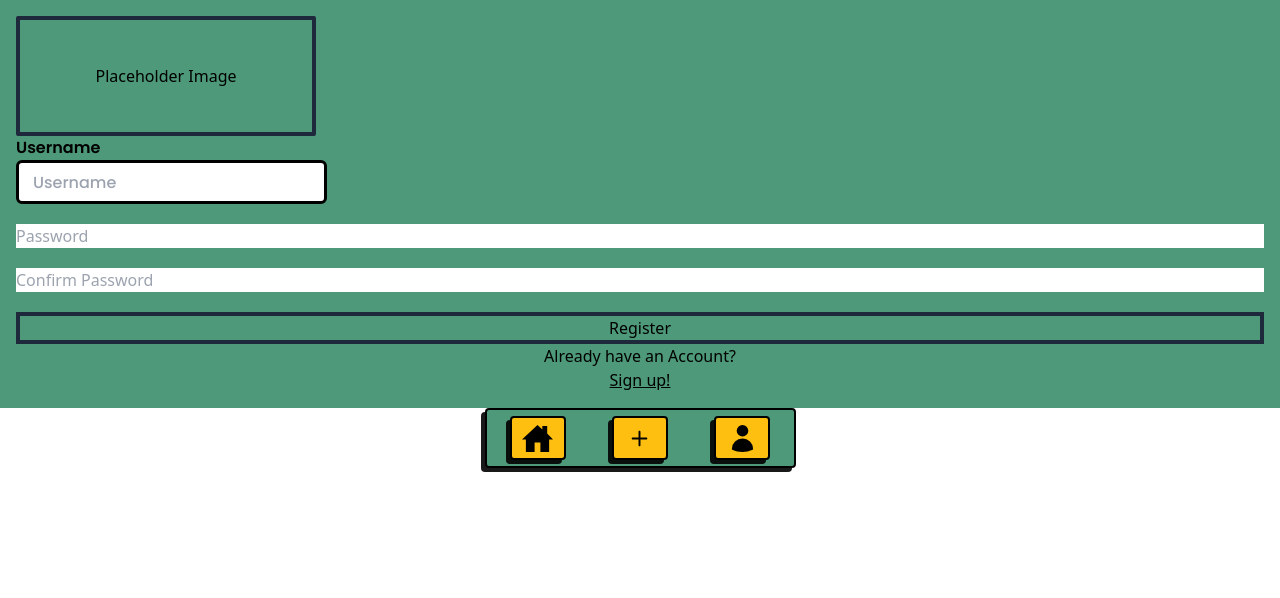
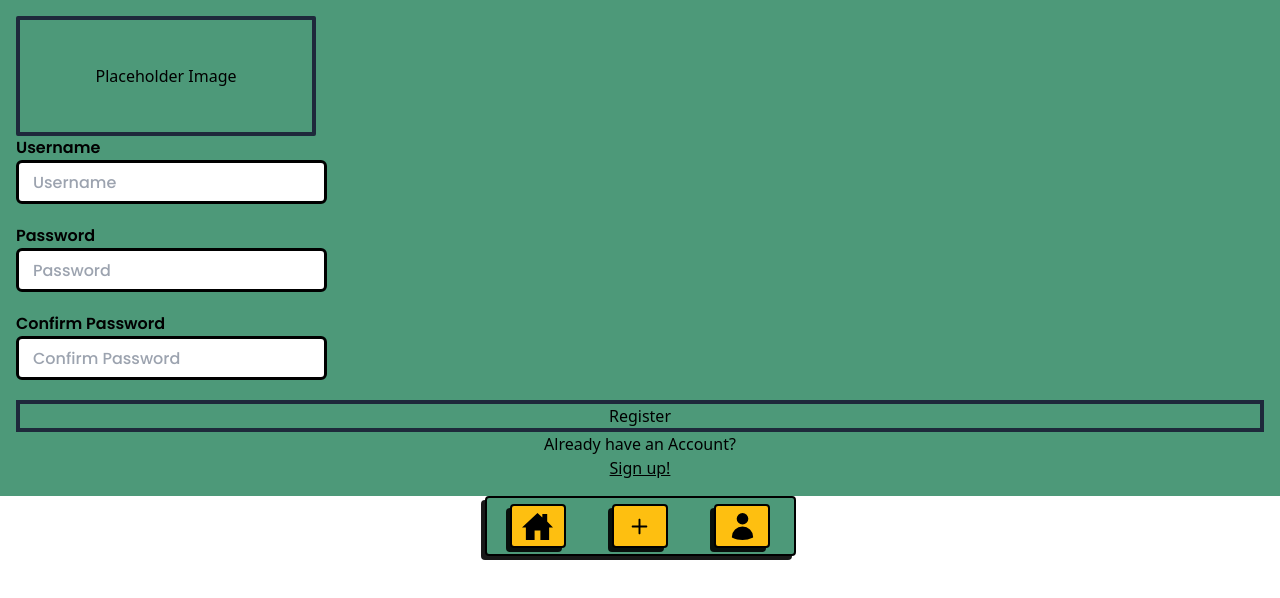
Before and after one commit to devhausleipzigacademy/camp9-final-project, a Next.js app: page /signup in a window 1280 px wide. Shown: the top 598 px of the page. Built offline with nearby package versions, Linux system fonts and the light colour scheme.

Commit message:
implementing inputfields

```diff
--- a/components/shared/forms/SignUpForm.tsx
+++ b/components/shared/forms/SignUpForm.tsx
@@ -2,6 +2,7 @@
 
 import InputField from 'components/InputField';
 import { useSignUpMutation } from 'components/hooks/useUser';
+import { use, useRef } from 'react';
 import { SignUpUser } from 'types/user/SignUpSchema';
 
 function SignUpForm() {
@@ -11,6 +12,10 @@ function SignUpForm() {
   const onSubmit = (data: SignUpUser) => {
     mutate(data);
   };
+
+  const { ref: userNameRef } = register('userName');
+  const { ref: passwordRef } = register('password');
+  const { ref: confirmPasswordRef } = register('confirmPassword');
 
   console.log(isLoading);
 
@@ -28,28 +33,26 @@ function SignUpForm() {
         placeholder={'Username'}
         type="text"
         error={errors.userName}
+        {...register('userName')}
       ></InputField>
-      {errors.userName && (
-        <p className="text-sm text-red-600">{errors.userName.message}</p>
-      )}
-      <input
+      <InputField
+        label={'Password'}
+        disabled={isLoading}
+        width="full"
+        key={'password'}
         placeholder={'Password'}
         type={'password'}
-        id={'password'}
-        {...register('password')}
-      ></input>
-      {errors.password && (
-        <p className="text-sm text-red-600">{errors.password.message}</p>
-      )}
-      <input
+        ref={passwordRef}
+      ></InputField>
+      <InputField
+        label={'Confirm Password'}
+        disabled={isLoading}
+        width="full"
+        key={'confirmPassword'}
         placeholder={'Confirm Password'}
         type={'password'}
-        id={'confirmPassword'}
-        {...register('confirmPassword')}
-      ></input>
-      {errors.confirmPassword && (
-        <p className="text-sm text-red-600">{errors.confirmPassword.message}</p>
-      )}
+        ref={confirmPasswordRef}
+      ></InputField>
       <button type="submit" className="border-4 border-slate-800">
         Register
       </button>
```
